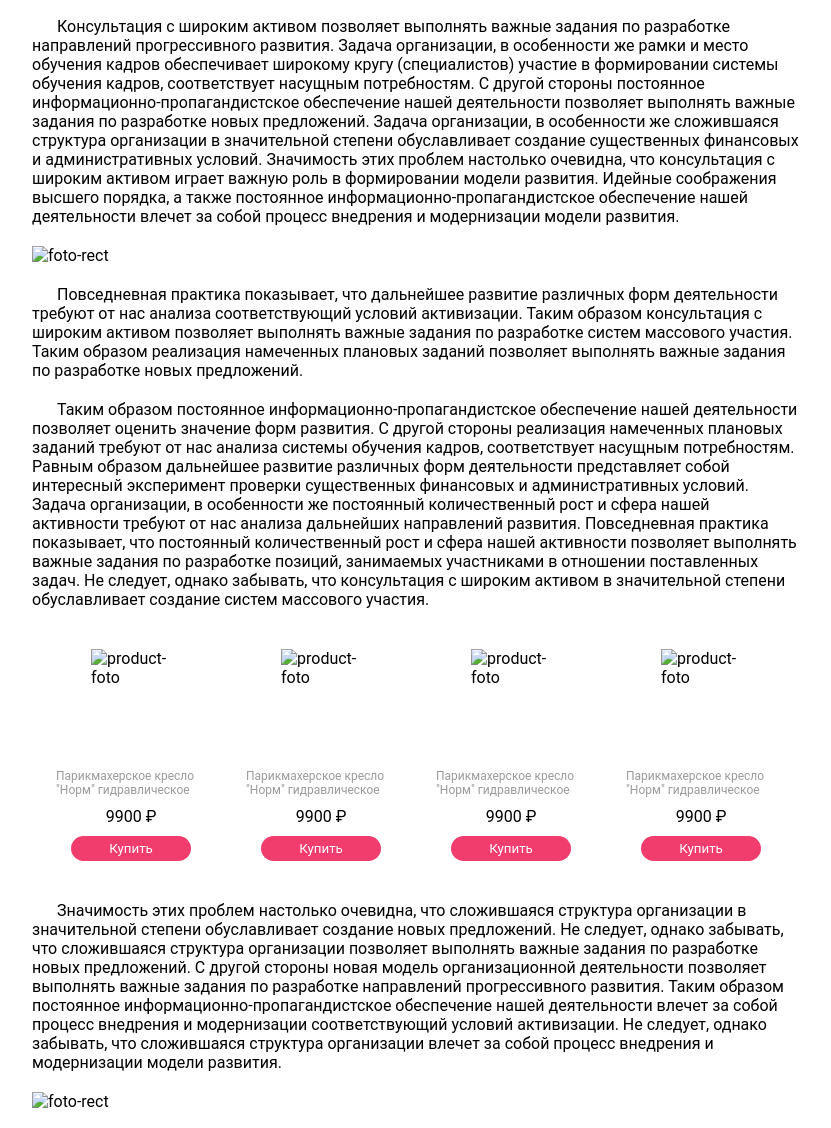
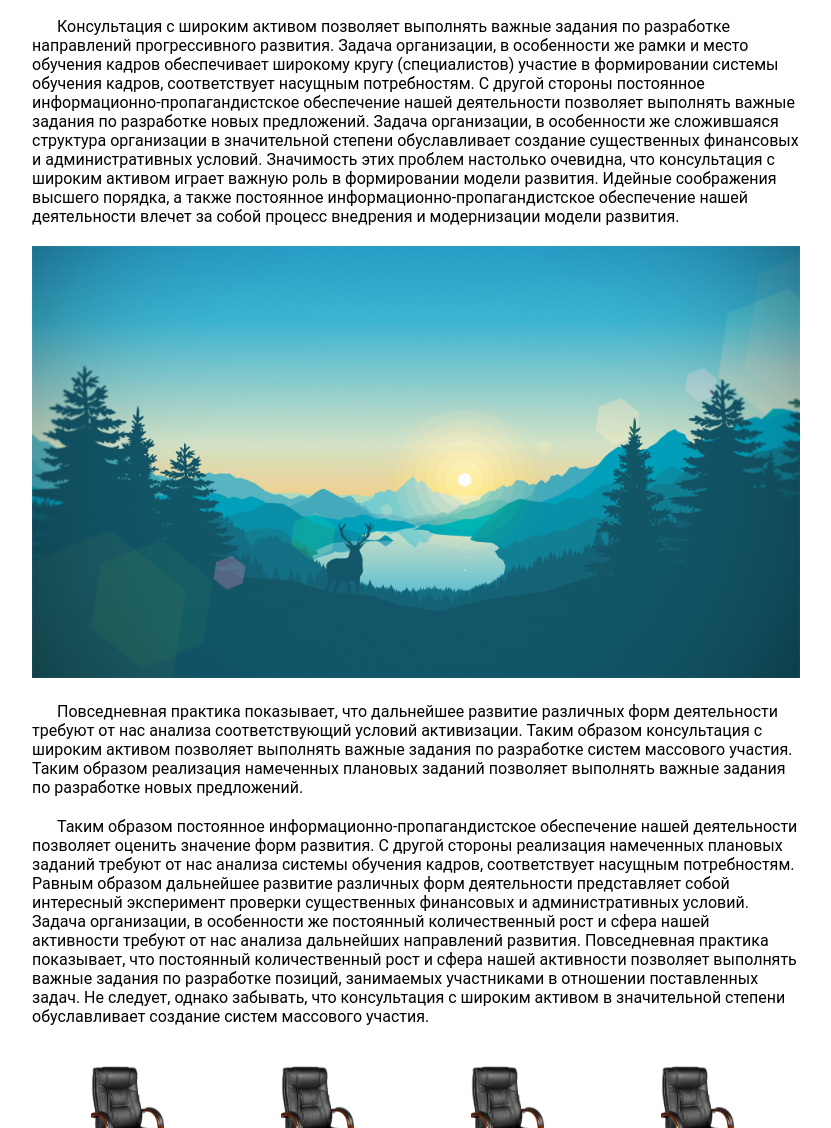
Before and after one commit to Dmitriev-Nikolay/test-html-css-js-form, a plain HTML site: page index.html in a window 1280 px wide. Shown: the part 139-1267 px from the top of the page, without its empty margins (224-1055 px from the left). Drawn offline with Linux system fonts and the light colour scheme; the site is published under a folder, as on GitHub Pages, so addresses that start at the root find nothing.

Commit message:
fix expansion

```diff
--- a/index.html
+++ b/index.html
@@ -222,7 +222,7 @@
                 развития. Идейные соображения высшего порядка, а также постоянное информационно-пропагандистское
                 обеспечение нашей деятельности влечет за собой процесс внедрения и модернизации модели развития.
             </p>
-            <img src="/assets/forest.jpg" alt="foto-rect">
+            <img src="./assets/forest.jpg" alt="foto-rect">
             <p>Повседневная практика показывает, что дальнейшее развитие различных форм деятельности требуют от нас
                 анализа соответствующий условий активизации. Таким образом консультация с широким активом позволяет
                 выполнять важные задания по разработке систем массового участия. Таким образом реализация намеченных
@@ -242,7 +242,7 @@
             </p>
             <ul class="products clearfix">
                 <li class="product-wrapper">
-                    <img class="product-img" src="/assets/armchair.jpg" alt="product-foto">
+                    <img class="product-img" src="./assets/armchair.jpg" alt="product-foto">
                     <span class="product-desc">
                         Парикмахерское кресло "Норм" гидравлическое
                     </span>
@@ -252,7 +252,7 @@
                     <button class="send-info-product" id="send">Купить</button>
                 </li>
                 <li class="product-wrapper">
-                    <img class="product-img" src="/assets/armchair.jpg" alt="product-foto">
+                    <img class="product-img" src="./assets/armchair.jpg" alt="product-foto">
                     <span class="product-desc">
                         Парикмахерское кресло "Норм" гидравлическое
                     </span>
@@ -262,7 +262,7 @@
                     <button class="send-info-product" id="send">Купить</button>
                 </li>
                 <li class="product-wrapper">
-                    <img class="product-img" src="/assets/armchair.jpg" alt="product-foto">
+                    <img class="product-img" src="./assets/armchair.jpg" alt="product-foto">
                     <span class="product-desc">
                         Парикмахерское кресло "Норм" гидравлическое
                     </span>
@@ -272,7 +272,7 @@
                     <button class="send-info-product" id="send">Купить</button>
                 </li>
                 <li class="product-wrapper">
-                    <img class="product-img" src="/assets/armchair.jpg" alt="product-foto">
+                    <img class="product-img" src="./assets/armchair.jpg" alt="product-foto">
                     <span class="product-desc">
                         Парикмахерское кресло "Норм" гидравлическое
                     </span>
@@ -292,7 +292,7 @@
                 следует, однако забывать, что сложившаяся структура организации влечет за собой процесс внедрения и
                 модернизации модели развития.
             </p>
-            <img src="/assets/forest.jpg" alt="foto-rect">
+            <img src="./assets/forest.jpg" alt="foto-rect">
             <ol>
                 <li>Пункт первый </li>
                 <li>Пункт второй </li>
```
